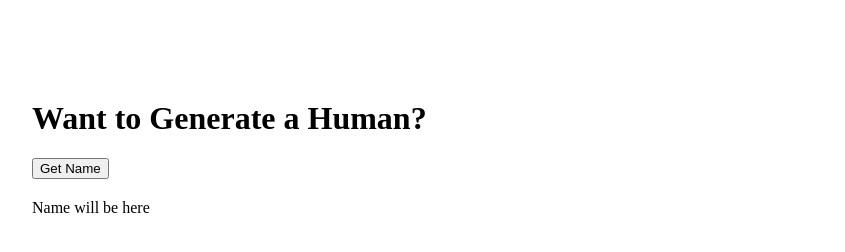
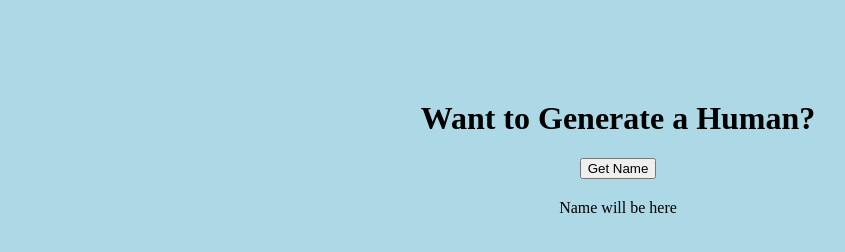
Before and after one commit to amcwhor1/Consuming-REST-APIs, a plain HTML site: page index.html in a window 1280 px wide. Shown: the whole page, without its empty margins (68-913 px from the left). Drawn offline with nearby package versions, Linux system fonts and the light colour scheme.

Commit message:
Update index.html

```diff
--- a/index.html
+++ b/index.html
@@ -10,9 +10,12 @@
 
   <style>
     body {
+       text-align: center;
        margin-top: 100px;
        margin-left: 100px;
+       background-color: lightblue;
     }
+
   </style>
 
 
```
